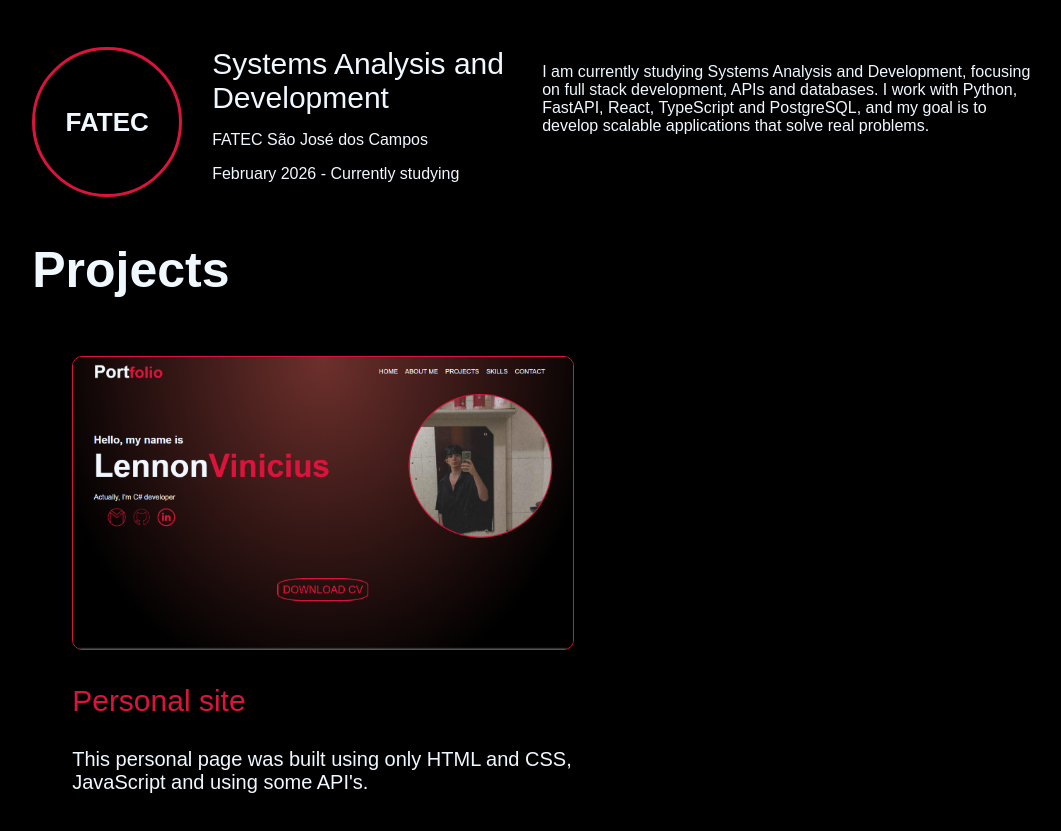
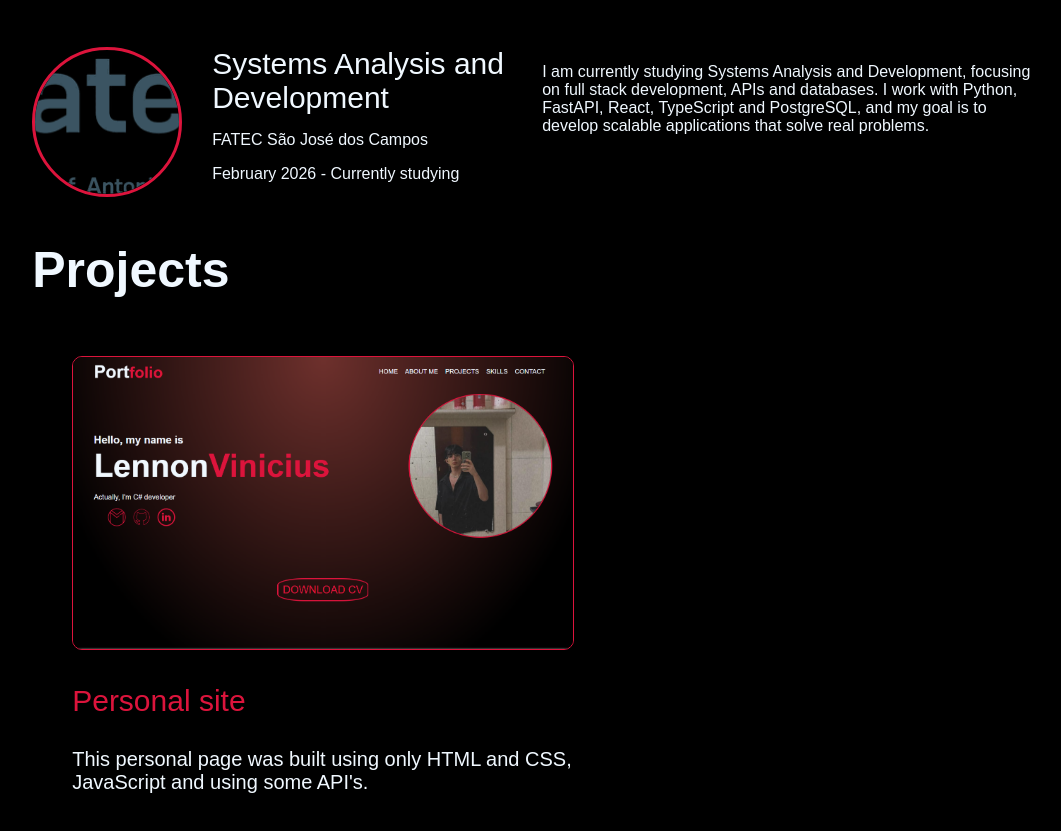
Before and after one commit to LennonVinicius/Portif-lio-do-Lennon-Vinicius, a plain HTML site: page index.html in a window 1280 px wide. Shown: the part 1525-2356 px from the top of the page, without its empty margins (19-1080 px from the left). Drawn offline with nearby package versions, Linux system fonts and the light colour scheme.

Commit message:
Substitui texto FATEC pela imagem enviada

```diff
--- a/index.html
+++ b/index.html
@@ -90,7 +90,7 @@
                     </div>
                 </div>
                 <div class="faculdade">
-                    <div class="fatecimage">FATEC</div>
+                    <img class="fatecimage" src="imagefiles/fatec-logo.png" alt="FATEC">
                     <div>
                     <p class="majortitle">Systems Analysis and Development</p>
                         <p>FATEC São José dos Campos</p>
```
